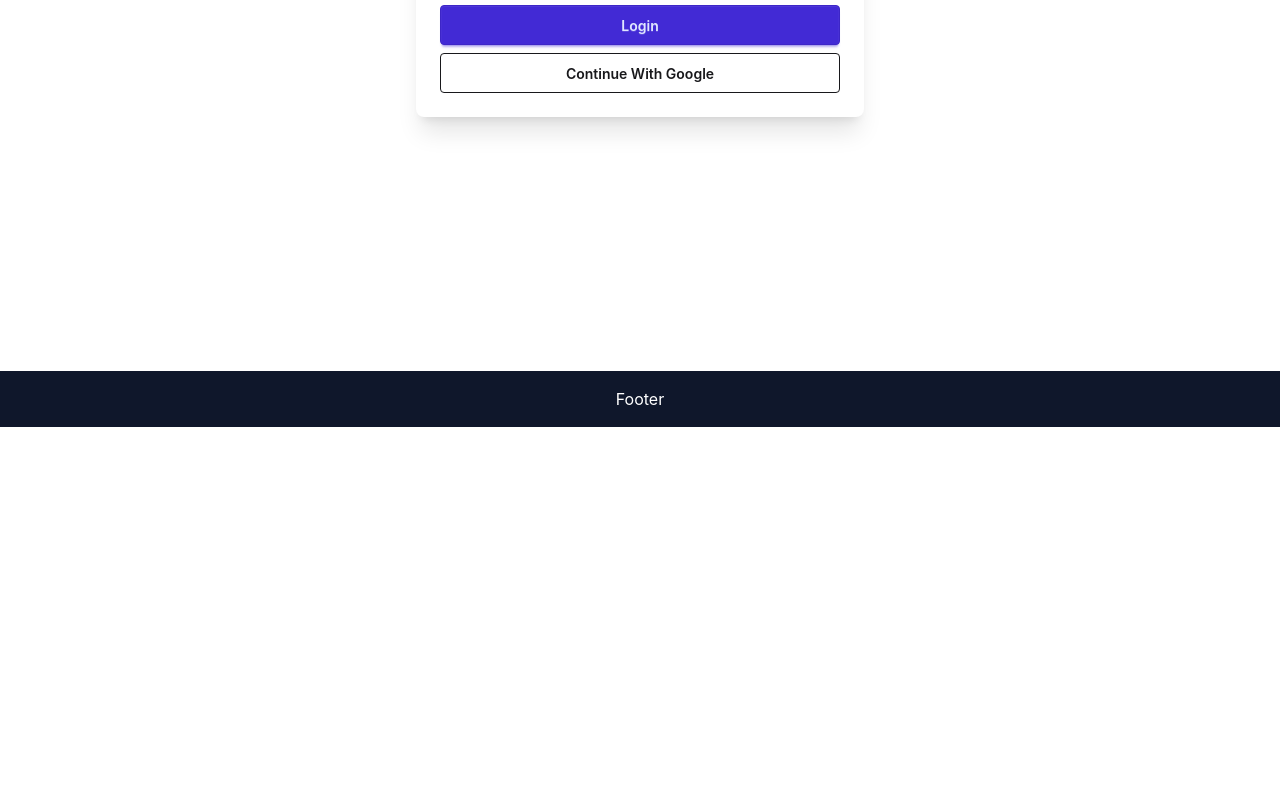
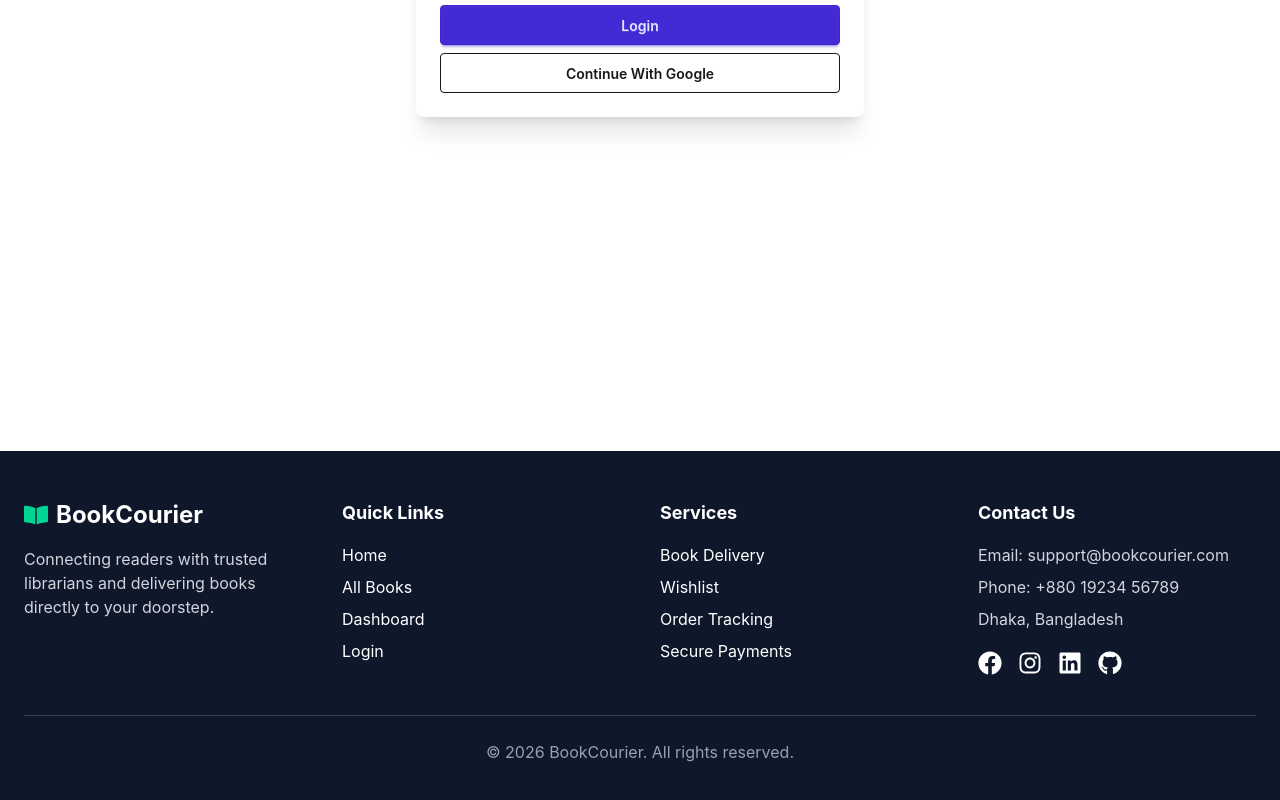
Before and after one commit to LiaJahan/bookcourier-client, a React (Vite) app: page /login in a window 1280 px wide. Shown: the part 494-1294 px from the top of the page. Before the commit the page ends 921 px from the top, so only its background shows below. Built offline with nearby package versions, Linux system fonts and the light colour scheme; no server answers.

Commit message:
fixing navbar and footer

```diff
--- a/src/components/shared/Footer.jsx
+++ b/src/components/shared/Footer.jsx
@@ -1,8 +1,123 @@
+import { Link } from "react-router-dom";
+import {
+  FaBookOpen,
+  FaFacebook,
+  FaGithub,
+  FaInstagram,
+  FaLinkedin,
+} from "react-icons/fa";
+
 const Footer = () => {
   return (
-    <div className="bg-slate-900 text-white p-4 text-center">
-      Footer
-    </div>
+    <footer className="bg-slate-900 text-white mt-20">
+      <div className="max-w-7xl mx-auto px-6 py-12">
+
+        <div className="grid md:grid-cols-2 lg:grid-cols-4 gap-10">
+
+          {/* Brand */}
+          <div>
+            <div className="flex items-center gap-2 mb-4">
+              <FaBookOpen className="text-emerald-400 text-2xl" />
+
+              <h2 className="text-2xl font-bold">
+                BookCourier
+              </h2>
+            </div>
+
+            <p className="text-gray-300">
+              Connecting readers with trusted librarians and delivering books directly to your doorstep.
+            </p>
+          </div>
+
+          {/* Quick Links */}
+          <div>
+            <h3 className="font-bold text-lg mb-4">
+              Quick Links
+            </h3>
+
+            <div className="flex flex-col gap-2">
+              <Link to="/">Home</Link>
+
+              <Link to="/books">
+                All Books
+              </Link>
+
+              <Link to="/dashboard">
+                Dashboard
+              </Link>
+
+              <Link to="/login">
+                Login
+              </Link>
+            </div>
+          </div>
+
+          {/* Services */}
+          <div>
+            <h3 className="font-bold text-lg mb-4">
+              Services
+            </h3>
+
+            <div className="flex flex-col gap-2">
+              <p>Book Delivery</p>
+
+              <p>Wishlist</p>
+
+              <p>Order Tracking</p>
+
+              <p>Secure Payments</p>
+            </div>
+          </div>
+
+          {/* Contact */}
+          <div>
+            <h3 className="font-bold text-lg mb-4">
+              Contact Us
+            </h3>
+
+            <div className="space-y-2 text-gray-300">
+              <p>
+                Email:
+                support@bookcourier.com
+              </p>
+
+              <p>
+                Phone:
+                +880 19234 56789
+              </p>
+
+              <p>
+                Dhaka, Bangladesh
+              </p>
+            </div>
+
+            <div className="flex gap-4 mt-5 text-2xl">
+              <a href="#">
+                <FaFacebook />
+              </a>
+
+              <a href="#">
+                <FaInstagram />
+              </a>
+
+              <a href="#">
+                <FaLinkedin />
+              </a>
+
+              <a href="#">
+                <FaGithub />
+              </a>
+            </div>
+          </div>
+
+        </div>
+
+        <div className="border-t border-slate-700 mt-10 pt-6 text-center text-gray-400">
+          © 2026 BookCourier. All rights reserved.
+        </div>
+
+      </div>
+    </footer>
   );
 };
 
--- a/src/components/shared/Navbar.jsx
+++ b/src/components/shared/Navbar.jsx
@@ -71,9 +71,27 @@ const Navbar = () => {
         <div className="navbar-end gap-2">
 
           {/* Theme Toggle Placeholder */}
-          <button className="btn btn-ghost btn-sm">
-            🌙
-          </button>
+          <button
+  onClick={() => {
+    const currentTheme =
+      document.documentElement.getAttribute(
+        "data-theme"
+      );
+
+    const newTheme =
+      currentTheme === "dark"
+        ? "light"
+        : "dark";
+
+    document.documentElement.setAttribute(
+      "data-theme",
+      newTheme
+    );
+  }}
+  className="btn btn-ghost btn-sm"
+>
+  🌙
+</button>
 
           {!user ? (
             <>
--- a/src/pages/Home/Sections/Banner.jsx
+++ b/src/pages/Home/Sections/Banner.jsx
@@ -1,47 +1,148 @@
+import { Link } from "react-router-dom";
+
 const Banner = () => {
   return (
     <div className="carousel w-full h-[500px]">
 
+      {/* Slide 1 */}
       <div
         id="slide1"
         className="carousel-item relative w-full"
       >
         <img
           src="https://images.unsplash.com/photo-1521587760476-6c12a4b040da"
+          alt="Library"
           className="w-full object-cover"
         />
 
-        <div className="absolute inset-0 bg-black/50 flex items-center">
-          <div className="text-white max-w-xl ml-10">
-            <h2 className="text-5xl font-bold">
+        <div className="absolute inset-0 bg-black/60 flex items-center">
+          <div className="max-w-2xl text-white px-8 md:px-16">
+            <h2 className="text-4xl md:text-6xl font-bold">
               Discover Your Next Favorite Book
             </h2>
 
-            <p className="mt-4">
-              Explore thousands of books from trusted librarians.
+            <p className="mt-4 mb-6 text-lg">
+              Explore thousands of books from trusted librarians and enjoy a smooth ordering experience.
             </p>
+
+            <Link
+              to="/books"
+              className="btn btn-primary"
+            >
+              Browse Books
+            </Link>
           </div>
+        </div>
+
+        <div className="absolute flex justify-between left-5 right-5 top-1/2 -translate-y-1/2">
+          <a
+            href="#slide3"
+            className="btn btn-circle"
+          >
+            ❮
+          </a>
+
+          <a
+            href="#slide2"
+            className="btn btn-circle"
+          >
+            ❯
+          </a>
         </div>
       </div>
 
+      {/* Slide 2 */}
       <div
         id="slide2"
         className="carousel-item relative w-full"
       >
         <img
           src="https://images.unsplash.com/photo-1512820790803-83ca734da794"
+          alt="Books"
           className="w-full object-cover"
         />
+
+        <div className="absolute inset-0 bg-black/60 flex items-center">
+          <div className="max-w-2xl text-white px-8 md:px-16">
+            <h2 className="text-4xl md:text-6xl font-bold">
+              Summer Reading Sale
+            </h2>
+
+            <p className="mt-4 mb-6 text-lg">
+              Get up to 25% off selected books and expand your reading collection today.
+            </p>
+
+            <Link
+              to="/books"
+              className="btn btn-secondary"
+            >
+              Shop Now
+            </Link>
+          </div>
+        </div>
+
+        <div className="absolute flex justify-between left-5 right-5 top-1/2 -translate-y-1/2">
+          <a
+            href="#slide1"
+            className="btn btn-circle"
+          >
+            ❮
+          </a>
+
+          <a
+            href="#slide3"
+            className="btn btn-circle"
+          >
+            ❯
+          </a>
+        </div>
       </div>
 
+      {/* Slide 3 */}
       <div
         id="slide3"
         className="carousel-item relative w-full"
       >
         <img
           src="https://images.unsplash.com/photo-1495446815901-a7297e633e8d"
+          alt="Reading"
           className="w-full object-cover"
         />
+
+        <div className="absolute inset-0 bg-black/60 flex items-center">
+          <div className="max-w-2xl text-white px-8 md:px-16">
+            <h2 className="text-4xl md:text-6xl font-bold">
+              Fast Delivery Across Bangladesh
+            </h2>
+
+            <p className="mt-4 mb-6 text-lg">
+              Order books online and receive them quickly at your doorstep from verified librarians.
+            </p>
+
+            <Link
+              to="/books"
+              className="btn btn-accent"
+            >
+              View Collection
+            </Link>
+          </div>
+        </div>
+
+        <div className="absolute flex justify-between left-5 right-5 top-1/2 -translate-y-1/2">
+          <a
+            href="#slide2"
+            className="btn btn-circle"
+          >
+            ❮
+          </a>
+
+          <a
+            href="#slide1"
+            className="btn btn-circle"
+          >
+            ❯
+          </a>
+        </div>
       </div>
 
     </div>
```
